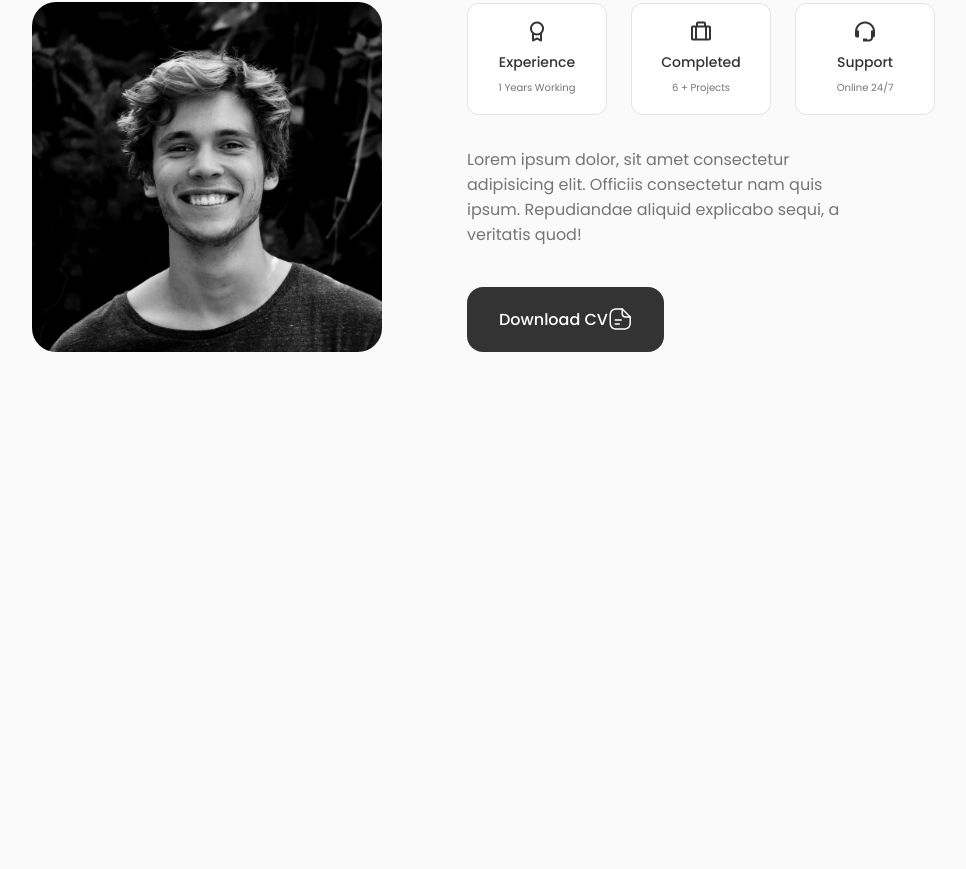
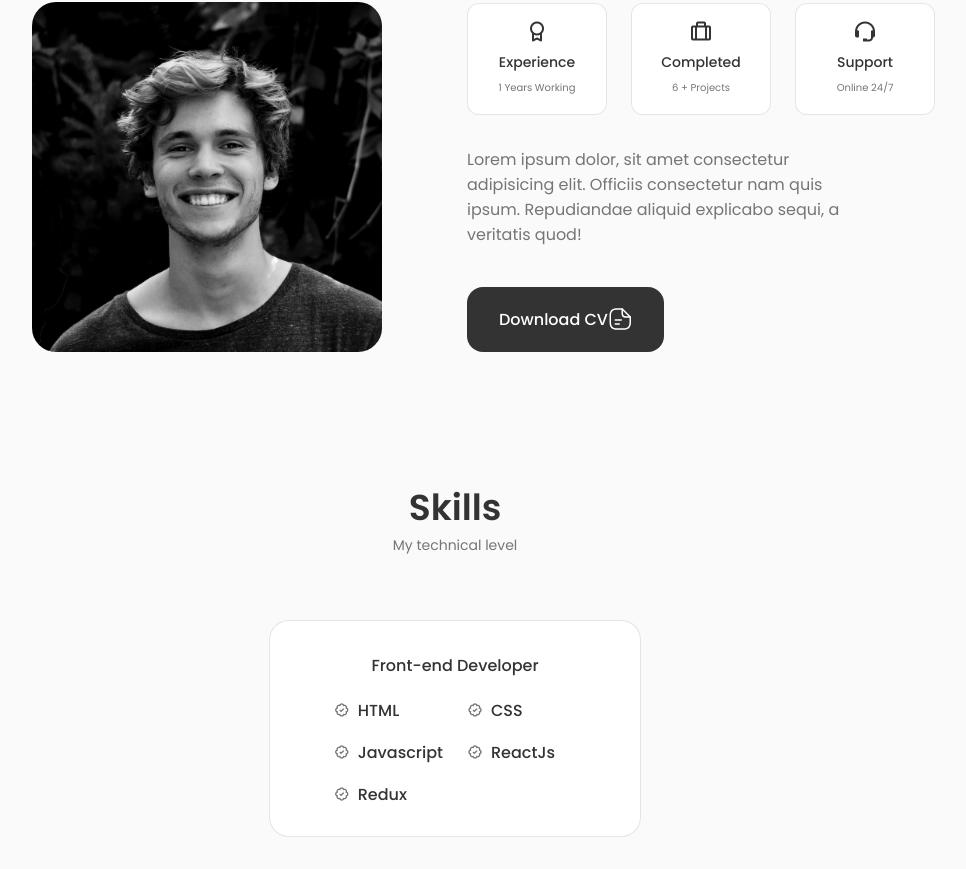
Before and after one commit to remolg/Portfolio, a React (Vite) app: page / in a window 1280 px wide. Shown: the part 921-1790 px from the top of the page, without its empty margins (185-1151 px from the left). Before the commit the page ends 1305 px from the top, so only its background shows below. Built offline with nearby package versions, Linux system fonts and the light colour scheme.

Commit message:
Skills Section Finish

```diff
--- a/src/App.jsx
+++ b/src/App.jsx
@@ -2,6 +2,7 @@ import { useState } from 'react'
 import { Header } from './components/Header/Header'
 import { Home } from './components/Home/Home'
 import { About } from './components/about/About'
+import { Skills } from './components/skills/Skills'
 import './App.css'
 
 function App() {
@@ -13,6 +14,7 @@ function App() {
       <main className='main'>
         <Home />
         <About />
+        <Skills />
       </main>
     </>
   )
--- a/src/components/Home/home.css
+++ b/src/components/Home/home.css
@@ -117,22 +117,6 @@
 }
 
 @media screen and (max-width: 992px) {
-    .container {
-        margin-left: var(--mb-1-5);
-        margin-right: var(--mb-1-5);
-    }
-
-    .button {
-        padding: 1rem 1.75rem;
-    }
-
-    .button__icon {
-        width: 22px;
-        height: 22px;
-    }
-}
-
-@media screen and (max-width: 992px) {
     .home__content {
         grid-template-columns: 100px repeat(2, 1fr);
         column-gap: 1.25;
--- /dev/null
+++ b/src/components/skills/Frontend.jsx
@@ -0,0 +1,45 @@
+import React from 'react'
+
+export const Frontend = () => {
+    return (
+        <div className="skills__content">
+            <h3 className="skills__title">Front-end Developer</h3>
+
+            <div className="skills__box grid">
+                <div className="skills__group grid">
+                    <div className="skills__data">
+                        <i className='bx bx-badge-check'></i>
+                        <div>
+                            <h3 className="skills__name">HTML</h3>
+                        </div>
+                    </div>
+                    <div className="skills__data">
+                        <i className='bx bx-badge-check'></i>
+                        <div>
+                            <h3 className="skills__name">CSS</h3>
+                        </div>
+                    </div>
+                    <div className="skills__data">
+                        <i className='bx bx-badge-check'></i>
+                        <div>
+                            <h3 className="skills__name">Javascript</h3>
+                        </div>
+                    </div>
+                    <div className="skills__data">
+                        <i className='bx bx-badge-check'></i>
+                        <div>
+                            <h3 className="skills__name">ReactJs</h3>
+                        </div>
+                    </div>
+                    <div className="skills__data">
+                        <i className='bx bx-badge-check'></i>
+                        <div>
+                            <h3 className="skills__name">Redux</h3>
+                        </div>
+                    </div>
+
+                </div>
+            </div>
+        </div>
+    )
+}
--- /dev/null
+++ b/src/components/skills/Skills.jsx
@@ -0,0 +1,15 @@
+import React from 'react'
+import './skills.css'
+import { Frontend } from './Frontend'
+
+export const Skills = () => {
+    return (
+        <section className="skill section" id='skills'>
+            <h1 className="section__title">Skills</h1>
+            <span className="section__subtitle">My technical level</span>
+            <div className="skills__container container grid">
+                <Frontend />
+            </div>
+        </section>
+    )
+}
--- /dev/null
+++ b/src/components/skills/skills.css
@@ -0,0 +1,73 @@
+.skills__container {
+    column-gap: 3rem;
+    justify-content: center;
+}
+
+.skills__content {
+    background-color: var(--container-color);
+    border: 1px solid rgba(0, 0, 0, 0.1);
+    padding: 2rem 4rem;
+    border-radius: 1.25rem;
+}
+
+.skills__title {
+    font-size: var(--normal-font-size);
+    font-weight: var(--font-medium);
+    text-align: center;
+    margin-bottom: var(--mb-1-5);
+}
+
+.skills__box {
+    justify-content: center;
+    column-gap: 2.5rem;
+}
+
+.skills__group {
+    grid-template-columns: repeat(2, 1fr);
+    align-items: flex-start;
+    row-gap: 1rem;
+}
+
+.skills__data {
+    display: flex;
+    column-gap: 0.5rem;
+}
+
+.skills .bx-badge-check {
+    font-size: 1rem;
+    color: var(--title-color);
+}
+
+.skills__name {
+    font-size: var(--normal-font-size);
+    font-weight: var(--font-medium);
+    line-height: 18px;
+}
+
+
+@media screen and (max-width: 992px) {
+    .skills__container {
+        grid-template-columns: max-content;
+        row-gap: 2rem;
+    }
+}
+
+@media screen and (max-width: 576px) {
+    .skills__container {
+        grid-template-columns: 1fr;
+    }
+
+    .skills__content {
+        padding: 1.5rem;
+    }
+}
+
+@media screen and (max-width: 350px) {
+    .skills__box {
+        column-gap: 1.25rem;
+    }
+
+    .skills__name {
+        font-size: var(--small-font-size);
+    }
+}
```
